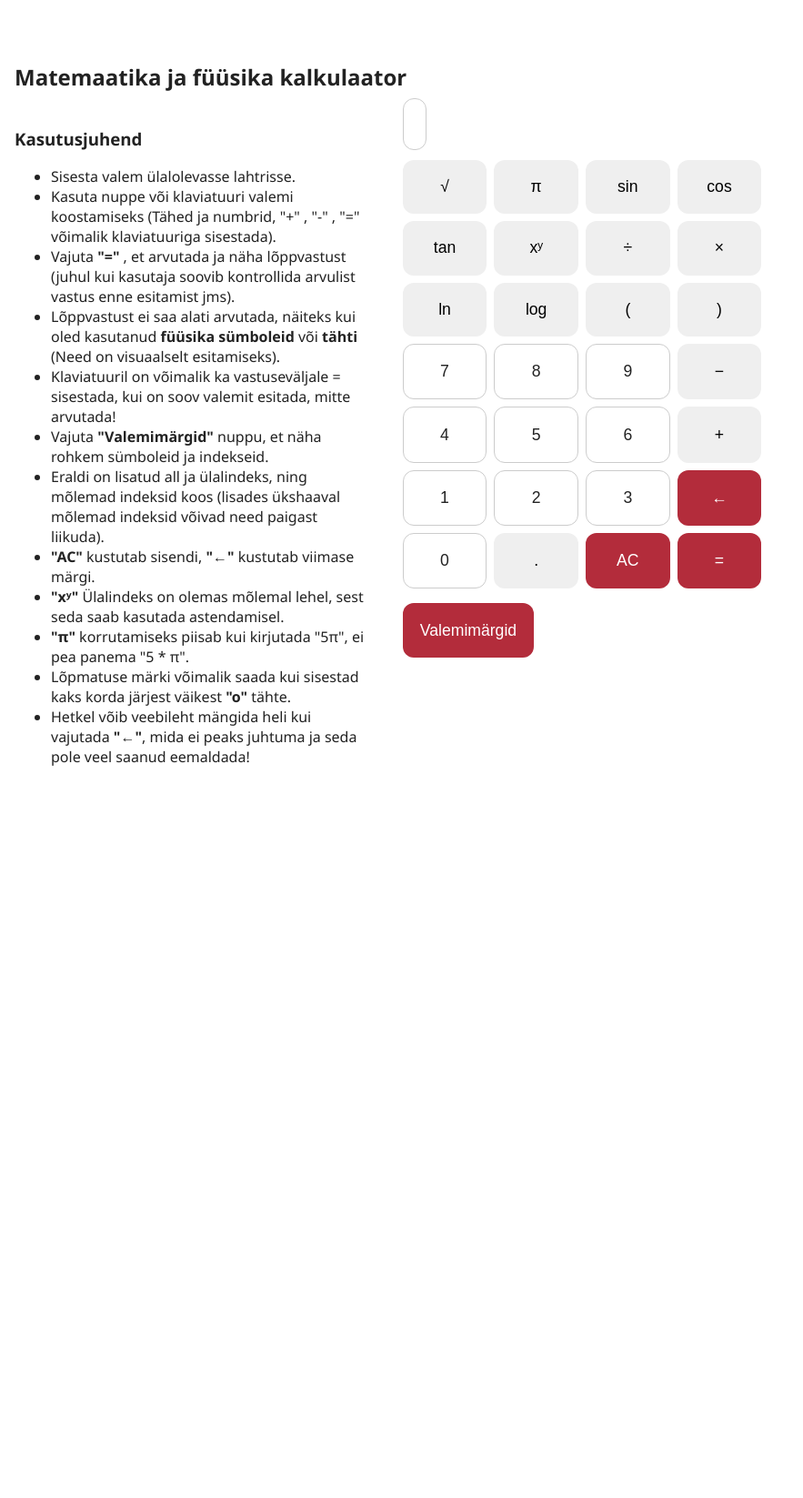
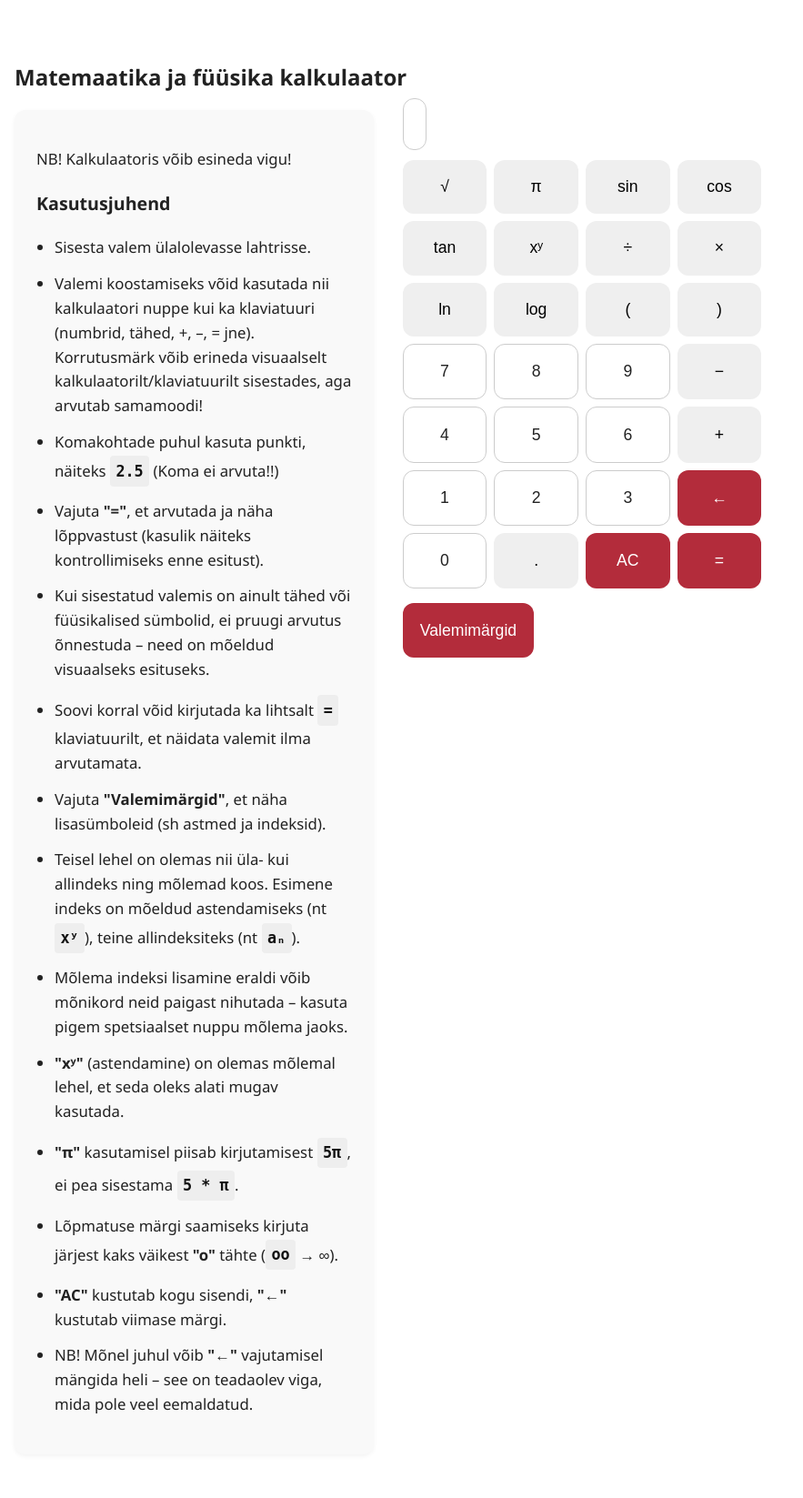
Before and after one commit to Merili-t/Kringel, a PHP site: page /Sophia/kalkulaator/index.html in a window 1280 px wide. Shown: the whole page at 91% size, without its empty margins (0-883 px from the left). Before the commit the page ends 842 px from the top, so only its background shows below. Run offline with PHP 8.4, Linux system fonts and the light colour scheme.

Commit message:
Kalkulaatori fixid

```diff
--- a/Sophia/ToDo.txt
+++ b/Sophia/ToDo.txt
@@ -1,6 +1,5 @@
 vaja teha need vahelehed:
-- sooritaja juhend
-- kontaktandme video
+- sooritaja juhend + kontaktandmed - andmete salvestamise osa.
 - testi lahendamine
 - maatriks üks ja mitu õiget
 
--- a/Sophia/kalkulaator/LatexCalculator.js
+++ b/Sophia/kalkulaator/LatexCalculator.js
@@ -4,6 +4,9 @@ export class LatexCalculator extends BaseCalculator {
     evaluate() {
         let expr = this.getContents(); //Latexi kujul string
         expr = expr
+            .replace(/\\cdot/g, '*') //cdot → *
+            // Astendamise fix kui kümnend murrud jms
+            .replace(/(\d+)\^(\d+)\s*\*\s*\1\^(\d+)/g, '($1**$2)*($1**$3)')
             // Keerukam astendamine  ^ → ** (nt x^2 või x^{2+1} või 2^1.5)               //täielik vaste, astendatav, astendaja sulgudega, tavaline astendaja
             .replace(/([a-zA-Z0-9.\)\]]+)\s*\^\s*(?:{([^}]+)}|([0-9.\-+*/a-zA-Z()]+))/g, (_, base, exp1, exp2) => {
             const exponent = exp1 || exp2; //võtab selle mis leidub
@@ -57,7 +60,9 @@ export class LatexCalculator extends BaseCalculator {
             const result = fn(Math);
             //Turvakontroll:
             if (typeof result === 'number' && !isNaN(result) && isFinite(result)) {
-                return result; //hetkel result numbrina kuid saaks salvestada nt latex kujul inputis: return `\\[ ${latexInput} = ${result} \\]`;
+                // Vorminda tuhandete kaupa tühikutega, nt "1 000 000"
+                const formatted = result.toLocaleString('fr-FR');
+                return formatted; //hetkel result numbrina kuid saaks salvestada nt latex kujul inputis: return `\\[ ${latexInput} = ${result} \\]`;
             }
             return 'Error';
         }
--- a/Sophia/kalkulaator/index.html
+++ b/Sophia/kalkulaator/index.html
@@ -13,21 +13,28 @@
 <div class="wrapper">
   <div id="main-wrapper">
     <div id="juhend">
-      <h3>Kasutusjuhend</h3>
+    <p>NB! Kalkulaatoris võib esineda vigu!</p>
+     <h3>Kasutusjuhend</h3>
       <ul>
         <li>Sisesta valem ülalolevasse lahtrisse.</li>
-        <li>Kasuta nuppe või klaviatuuri valemi koostamiseks (Tähed ja numbrid, "+" , "-" , "=" võimalik klaviatuuriga sisestada).</li>
-        <li>Vajuta <b>"="</b> , et arvutada ja näha lõppvastust (juhul kui kasutaja soovib kontrollida arvulist vastus enne esitamist jms).</li>
-        <li>Lõppvastust ei saa alati arvutada, näiteks kui oled kasutanud <b>füüsika sümboleid</b> või <b>tähti</b> (Need on visuaalselt esitamiseks).</li>
-        <li>Klaviatuuril on võimalik ka vastuseväljale = sisestada, kui on soov valemit esitada, mitte arvutada!</li>
-        <li>Vajuta <b>"Valemimärgid"</b> nuppu, et näha rohkem sümboleid ja indekseid.</li>
-        <li>Eraldi on lisatud all ja ülalindeks, ning mõlemad indeksid koos (lisades ükshaaval mõlemad indeksid võivad need paigast liikuda). </li>
-        <li><b>"AC"</b> kustutab sisendi, <b>"←"</b> kustutab viimase märgi.</li>
-        <li><b>"xʸ"</b> Ülalindeks on olemas mõlemal lehel, sest seda saab kasutada astendamisel.</li>
-        <li><b>"π"</b> korrutamiseks piisab kui kirjutada "5π", ei pea panema "5 * π".</li>
-        <li>Lõpmatuse märki võimalik saada kui sisestad kaks korda järjest väikest <b>"o"</b> tähte.</li>
-        <li>Hetkel võib veebileht mängida heli kui vajutada <b>"←"</b>, mida ei peaks juhtuma ja seda pole veel saanud eemaldada!</li>
+        <li>Valemi koostamiseks võid kasutada nii kalkulaatori nuppe kui ka klaviatuuri (numbrid, tähed, +, –, = jne). Korrutusmärk võib erineda visuaalselt kalkulaatorilt/klaviatuurilt sisestades, aga arvutab samamoodi!</li>
+        <li>Komakohtade puhul kasuta punkti, näiteks <code>2.5</code> (Koma ei arvuta!!)</li>
+        <li>Vajuta <b>"="</b>, et arvutada ja näha lõppvastust (kasulik näiteks kontrollimiseks enne esitust).</li>
+        <li>Kui sisestatud valemis on ainult tähed või füüsikalised sümbolid, ei pruugi arvutus õnnestuda – need on mõeldud visuaalseks esituseks.</li>
+        <li>Soovi korral võid kirjutada ka lihtsalt <code>=</code> klaviatuurilt, et näidata valemit ilma arvutamata.</li>
+
+        <li>Vajuta <b>"Valemimärgid"</b>, et näha lisasümboleid (sh astmed ja indeksid).</li>
+        <li>Teisel lehel on olemas nii üla- kui allindeks ning mõlemad koos. Esimene indeks on mõeldud astendamiseks (nt <code>xʸ</code>), teine allindeksiteks (nt <code>aₙ</code>).</li>
+        <li>Mõlema indeksi lisamine eraldi võib mõnikord neid paigast nihutada – kasuta pigem spetsiaalset nuppu mõlema jaoks.</li>
+
+        <li><b>"xʸ"</b> (astendamine) on olemas mõlemal lehel, et seda oleks alati mugav kasutada.</li>
+        <li><b>"π"</b> kasutamisel piisab kirjutamisest <code>5π</code>, ei pea sisestama <code>5 * π</code>.</li>
+        <li>Lõpmatuse märgi saamiseks kirjuta järjest kaks väikest <b>"o"</b> tähte (<code>oo</code> → ∞).</li>
+
+        <li><b>"AC"</b> kustutab kogu sisendi, <b>"←"</b> kustutab viimase märgi.</li>
+        <li>NB! Mõnel juhul võib <b>"←"</b> vajutamisel mängida heli – see on teadaolev viga, mida pole veel eemaldatud.</li>
       </ul>
+
     </div>
     <div id="calculator-area">
       <div class = "calc-wrapper">
--- a/Sophia/kalkulaator/main.css
+++ b/Sophia/kalkulaator/main.css
@@ -185,3 +185,34 @@ math-field::part(menu-toggle) {
   grid-template-columns: repeat(4, 1fr);
   gap: 0.5rem;
 }
+
+/* Juhendi stiil */
+#juhend {
+  background-color: #f9f9f9;
+  padding: 1.5rem;
+  border-radius: var(--border-radius);
+  box-shadow: 0 2px 5px rgba(0, 0, 0, 0.05);
+  font-size: 1.05rem;
+  line-height: 1.6;
+}
+
+/* Juhendi loetelu vahed */
+#juhend ul {
+  padding-left: 1.25rem;
+}
+
+#juhend li {
+  margin-bottom: 0.8rem;
+}
+
+/* Code-element selgemalt esile */
+#juhend code {
+  background-color: #eee;
+  color: #111;
+  padding: 0.2rem 0.4rem;
+  border-radius: 4px;
+  font-weight: 600;
+  font-size: 1.05rem;
+  display: inline-block;
+  margin: 0.1rem 0;
+}
```
Also changed, not shown: Sophia/kalkulaator/LatexCalculator.ts (+7 -1 lines).
